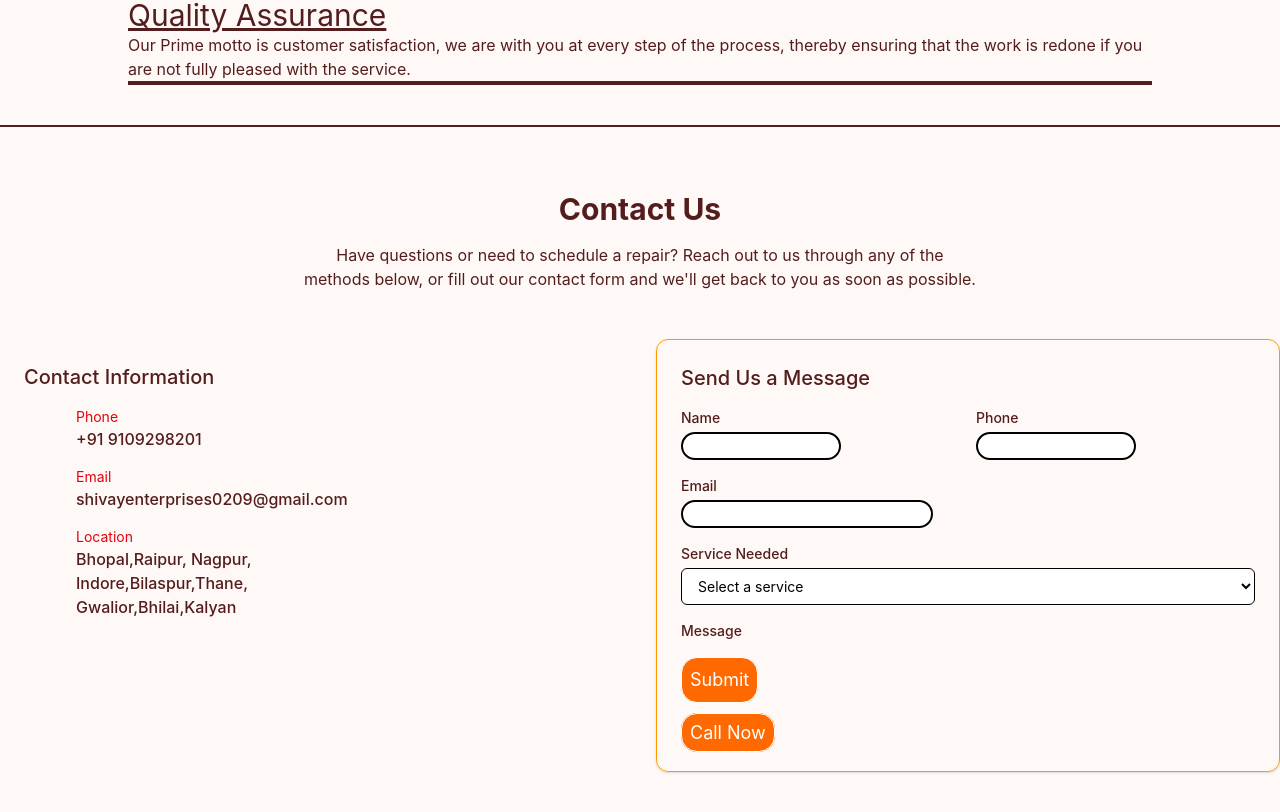
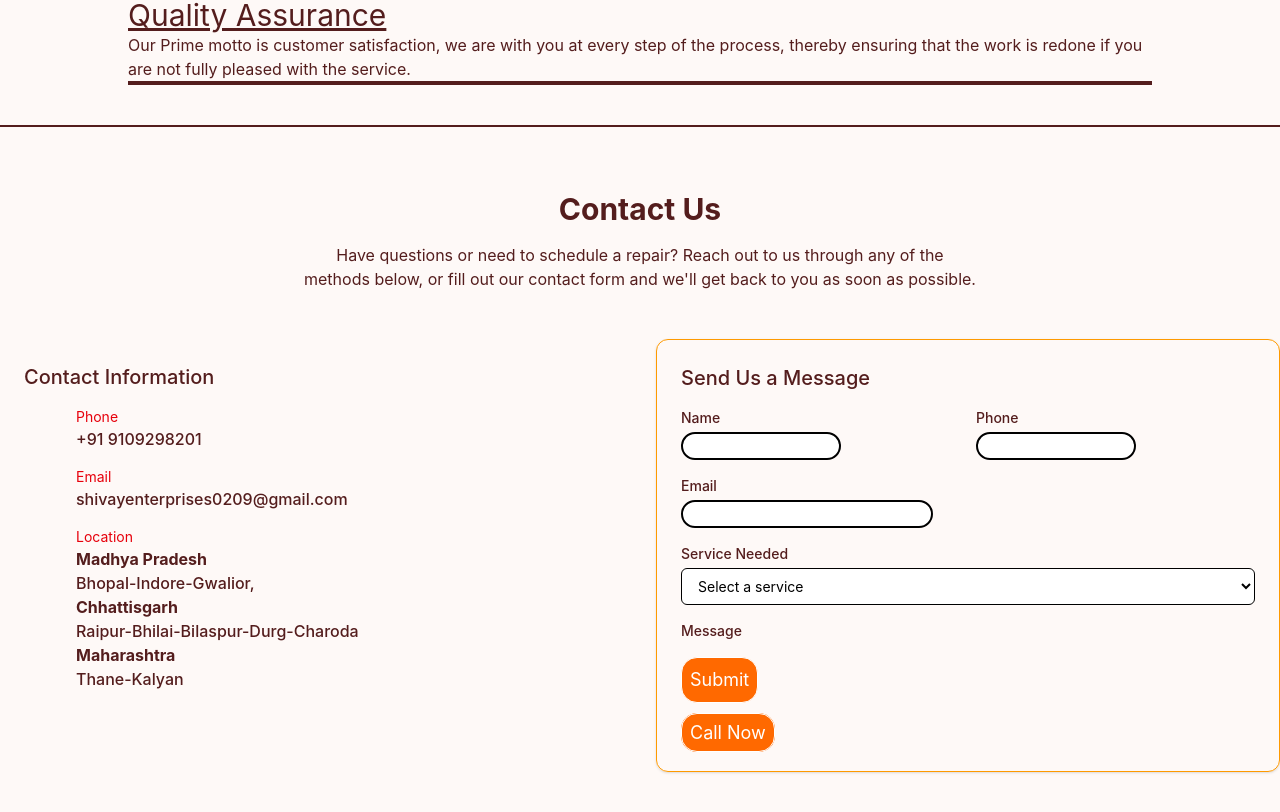
Before and after one commit to Devraj23som/shivayEnterprises, a React (Vite) app: page / in a window 1280 px wide. Shown: the part 4129-4941 px from the top of the page. Built offline with nearby package versions, Linux system fonts and the light colour scheme.

Commit message:
Location

```diff
--- a/src/components/Contact.jsx
+++ b/src/components/Contact.jsx
@@ -76,7 +76,13 @@ const sendEmail = async (e) => {
                 </div>
                 <div>
                   <p className="text-sm text-red-600 ">Location</p>
-                  <p className="font-medium">Bhopal,Raipur, Nagpur,<br />Indore,Bilaspur,Thane,<br /> Gwalior,Bhilai,Kalyan</p>
+                  <p className="font-medium">
+                    <span className='font-bold'>Madhya Pradesh</span> <br />
+                    Bhopal-Indore-Gwalior,<br />
+                    <span className='font-bold'>Chhattisgarh</span> <br />
+                    Raipur-Bhilai-Bilaspur-Durg-Charoda<br />
+                    <span className='font-bold'>Maharashtra</span> <br />
+                    Thane-Kalyan</p>
                 </div>
 
 
@@ -97,7 +103,7 @@ const sendEmail = async (e) => {
           </div>
 
 
-        </div>
+            </div>
 
         <div className=" p-6 rounded-xl shadow-sm border border-amber-500">
           <h3 className="font-medium text-xl mb-4">Send Us a Message</h3>
--- a/src/index.css
+++ b/src/index.css
@@ -71,3 +71,7 @@ input{
     /* background-color: #fe6800; */
     color:rgb(84, 29, 29);
 }
+span{
+
+    text-align: center;
+    }
```
Also changed, not shown: 1 other file (tests, documents, lock files or other folders).
